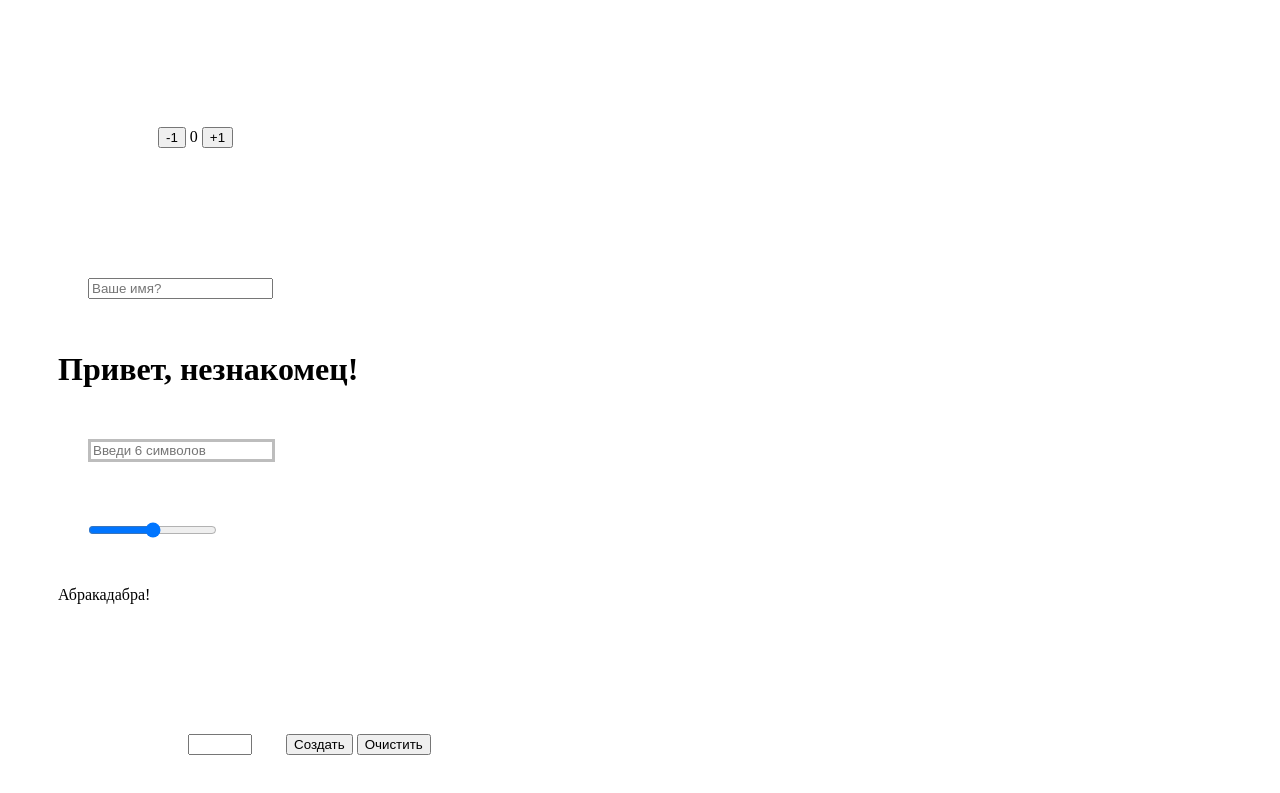
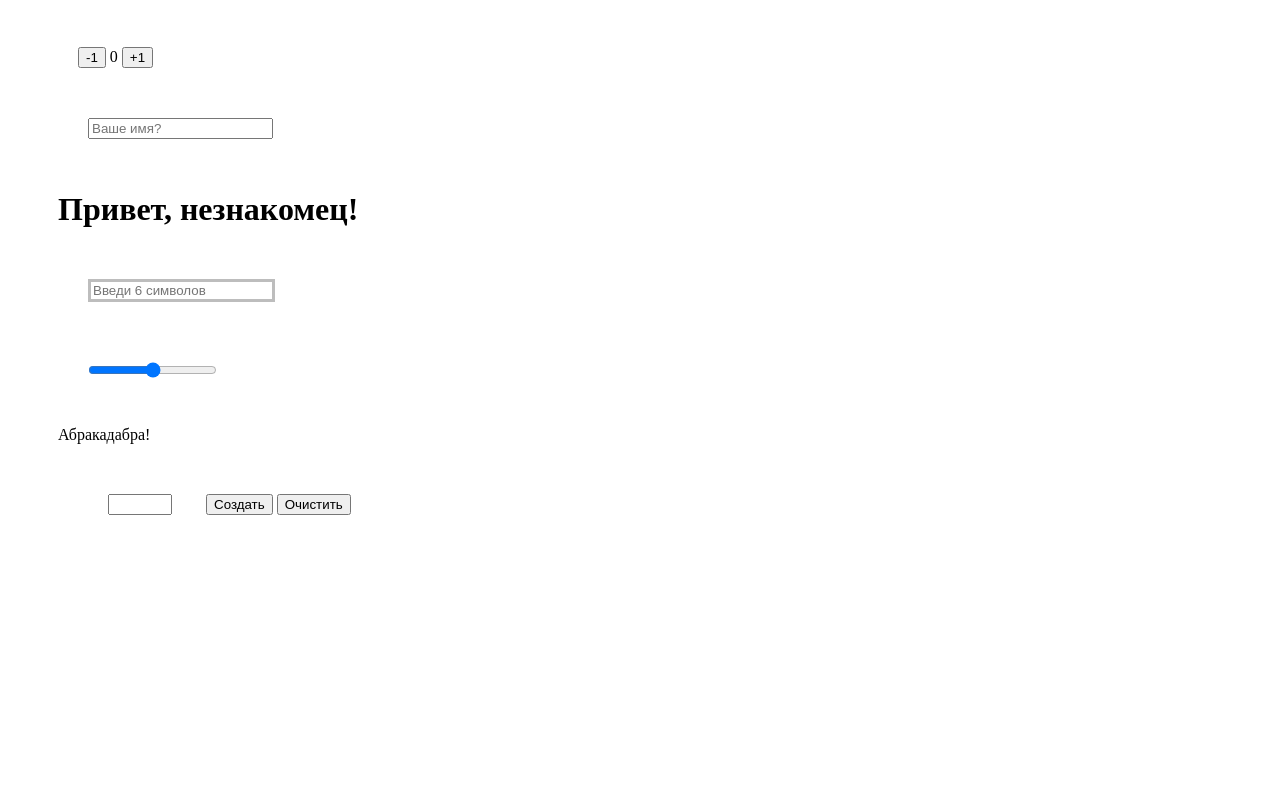
Before and after one commit to Anastasiia512/goit-js-hw-07, a plain HTML site: page index.html in a window 1280 px wide. Shown: the part 883-1676 px from the top of the page. After the commit the page ends 1506 px from the top, so only its background shows below. Drawn offline with Linux system fonts and the light colour scheme.

Commit message:
modified css

```diff
--- a/main.css
+++ b/main.css
@@ -3,7 +3,7 @@ body {
 }
 
 div {
-    margin: 100px;
+    margin: 20px;
 }
 #gallery {
     display: flex;
```
